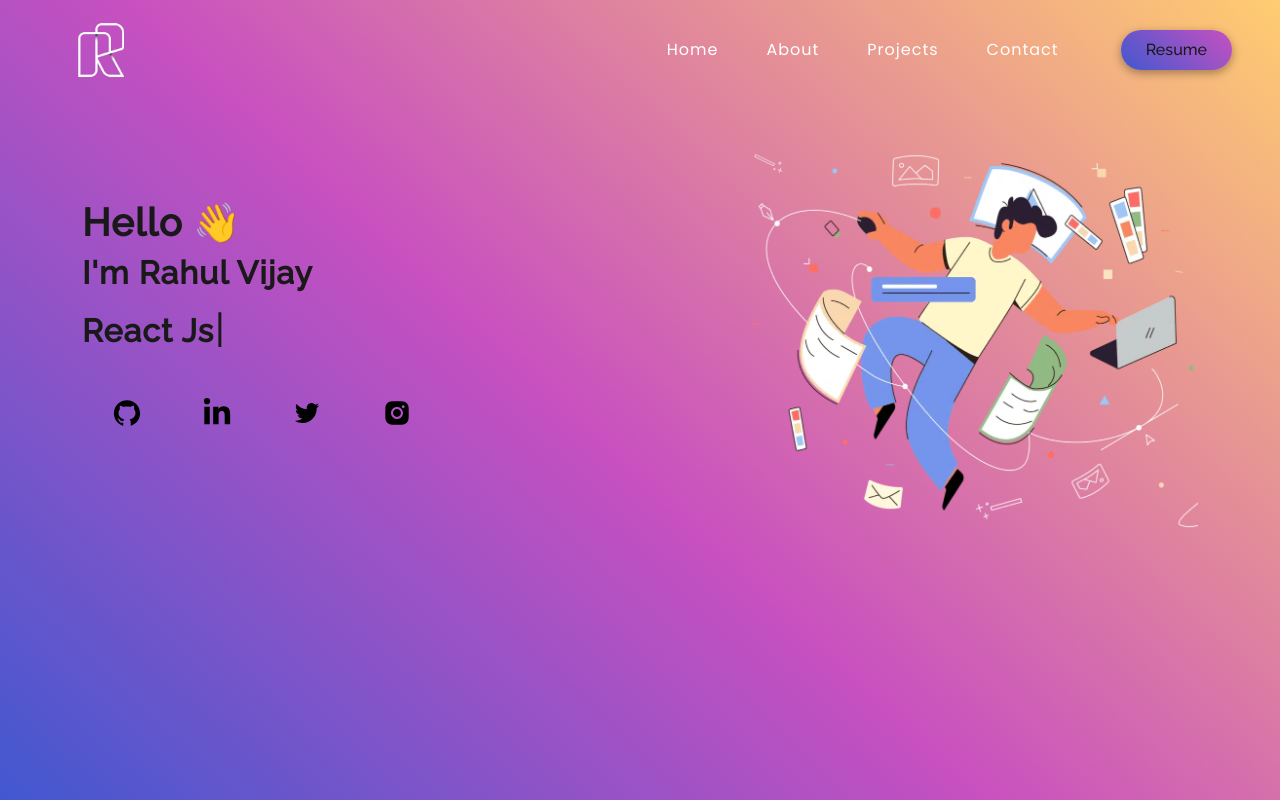
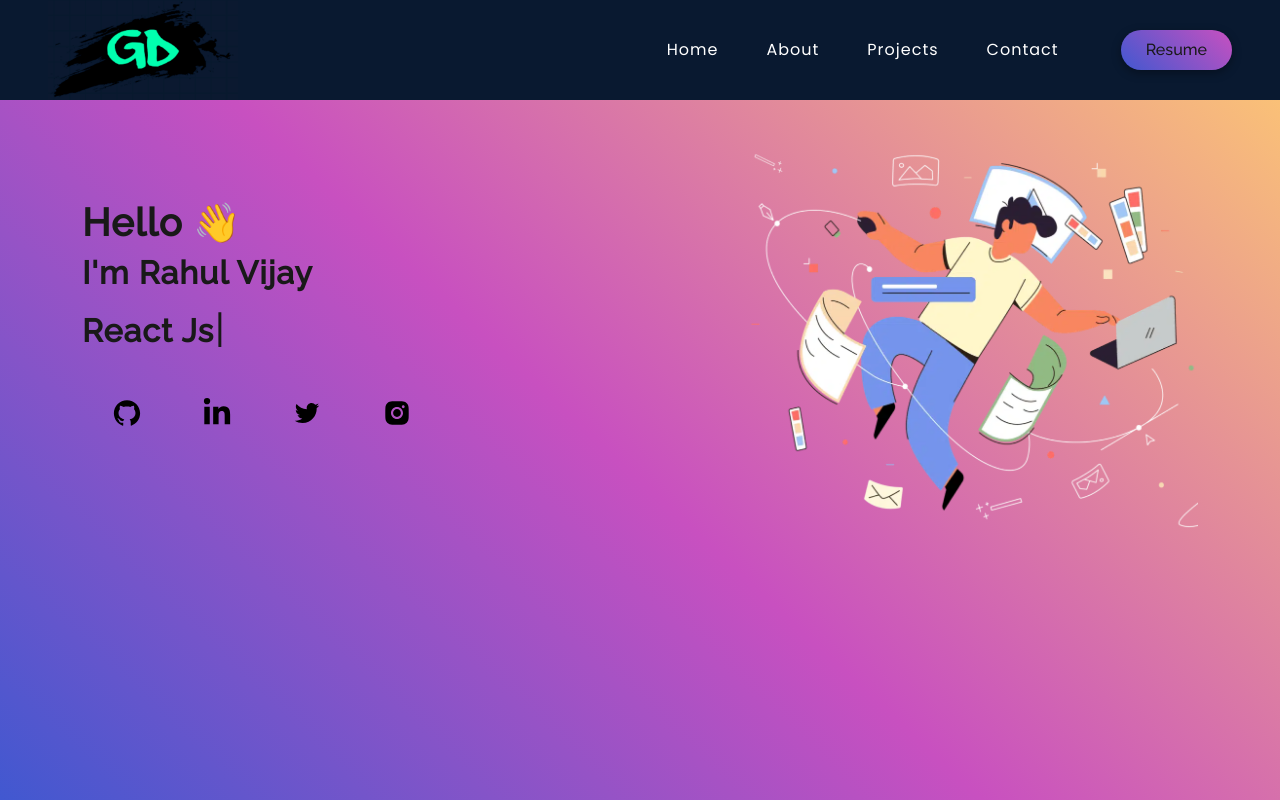
Before and after one commit to Deol7777/portfolio, a React (Create React App) app: page / in a window 1280 px wide. Built offline with nearby package versions, Linux system fonts and the light colour scheme.

Commit message:
Adding Logo

```diff
--- a/src/App.css
+++ b/src/App.css
@@ -11,7 +11,6 @@ html {
 * {
   margin: 0;
   padding: 0;
-  cursor: none;
 }
 #no-scroll {
   overflow: hidden;
--- a/src/components/Header/Header.js
+++ b/src/components/Header/Header.js
@@ -3,6 +3,7 @@ import { Button } from "react-bootstrap";
 import Nav from "react-bootstrap/Nav";
 import Navbar from "react-bootstrap/Navbar";
 import { Link, NavLink } from "react-router-dom";
+import logor from "../../Assets/logor.png";
 import "../../pages/style.css";
 
 function Header() {
@@ -26,9 +27,7 @@ function Header() {
       expand="md"
       className={navColour ? "sticky" : "navbar"}
     >
-      <Navbar.Brand className="logotext" as={Link} to="/">
-        <div className="logo"></div>
-      </Navbar.Brand>
+      <img id="logo" src={logor} alt="Girl in a jacket" />
 
       <Navbar.Toggle
         className="navbar-toggler"
--- a/src/pages/style.css
+++ b/src/pages/style.css
@@ -5,7 +5,7 @@
 .navbar {
   width: 100%;
   height: 100px;
-  background-color: transparent;
+  background-color: #091930;
   position: fixed !important;
   transition: all 0.3s ease-out 0s !important;
   padding: 0.5rem 3rem !important;
@@ -483,4 +483,16 @@
   .contactpara br {
     display: none;
   }
+
+  #logo
+  {
+    display: none;
+  }
 }
+
+
+/*Addedd later*/
+#logo
+{
+  width: 190px;
+}
```
Also changed, not shown: src/Assets/logor.png, src/Assets/logor2.png (added).
